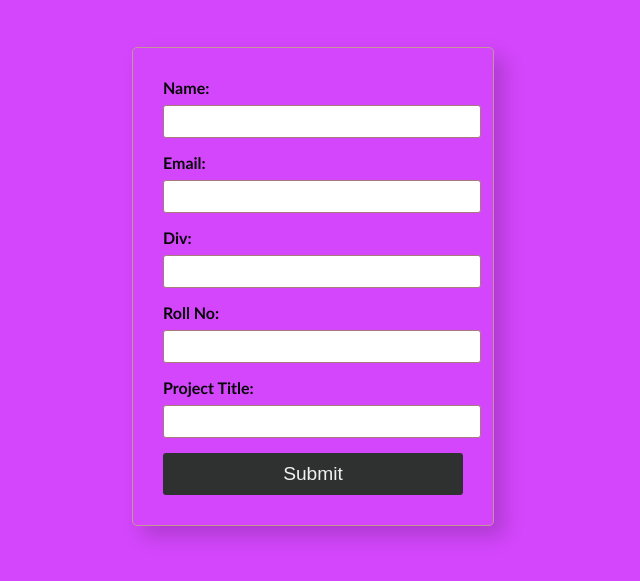
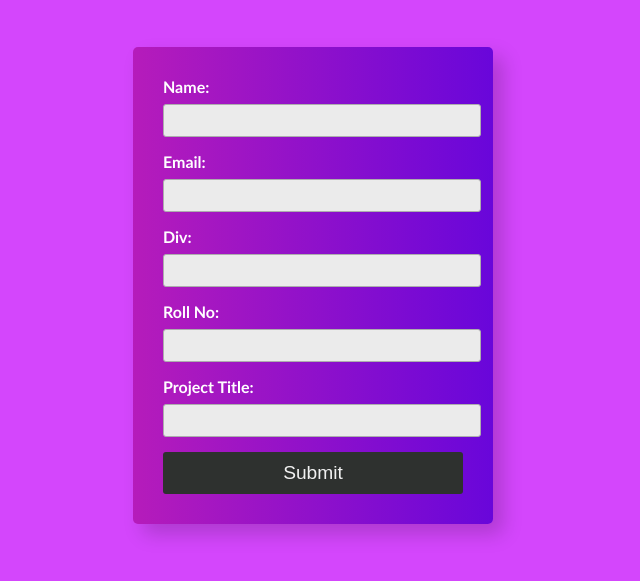
Before and after one commit to FinestWay/form, a plain HTML site: page public/index.html in a window 1280 px wide. Shown: the part 53-634 px from the top of the page, without its empty margins (327-967 px from the left). Drawn offline with Linux system fonts and the light colour scheme.

Commit message:
added files

```diff
--- a/public/styles.css
+++ b/public/styles.css
@@ -14,10 +14,16 @@ body {
 }
 
 .form-container {
+  background: rgb(167, 7, 155);
+  background: linear-gradient(
+    90deg,
+    rgba(167, 7, 155, 0.6727065826330532) 0%,
+    rgb(105, 6, 218) 100%
+  );
   width: 300px;
   margin: 50px auto;
   padding: 30px;
-  border: 1px solid #c49696;
+  border: none;
   border-radius: 5px;
   box-shadow: 10px 10px 20px rgba(0, 0, 0, 0.18);
 }
@@ -31,16 +37,13 @@ h1 {
   text-decoration-color: rgb(43, 42, 42);
   margin-top: 10px;
   font-size: 2.2rem;
-  /* background-image: url("./images/galaxy.gif");
-  -webkit-text-fill-color: transparent;
-  -webkit-background-clip: text; */
 }
 
 label {
   display: block;
   margin-bottom: 8px;
   font-weight: bold;
-  color: rgb(7, 7, 7);
+  color: rgb(255, 255, 255);
   font-family: "Gill Sans", "Gill Sans MT", Calibri, "Trebuchet MS", sans-serif;
 }
 
@@ -49,8 +52,10 @@ input {
   border-radius: 3px;
   padding: 8px;
   margin-bottom: 15px;
-  border: 1px solid #a77b7b;
+  border: 1px solid #adadad;
+  background-color:rgb(235, 235, 235) ;
   outline: none;
+  color: white;
 }
 
 button {
```
